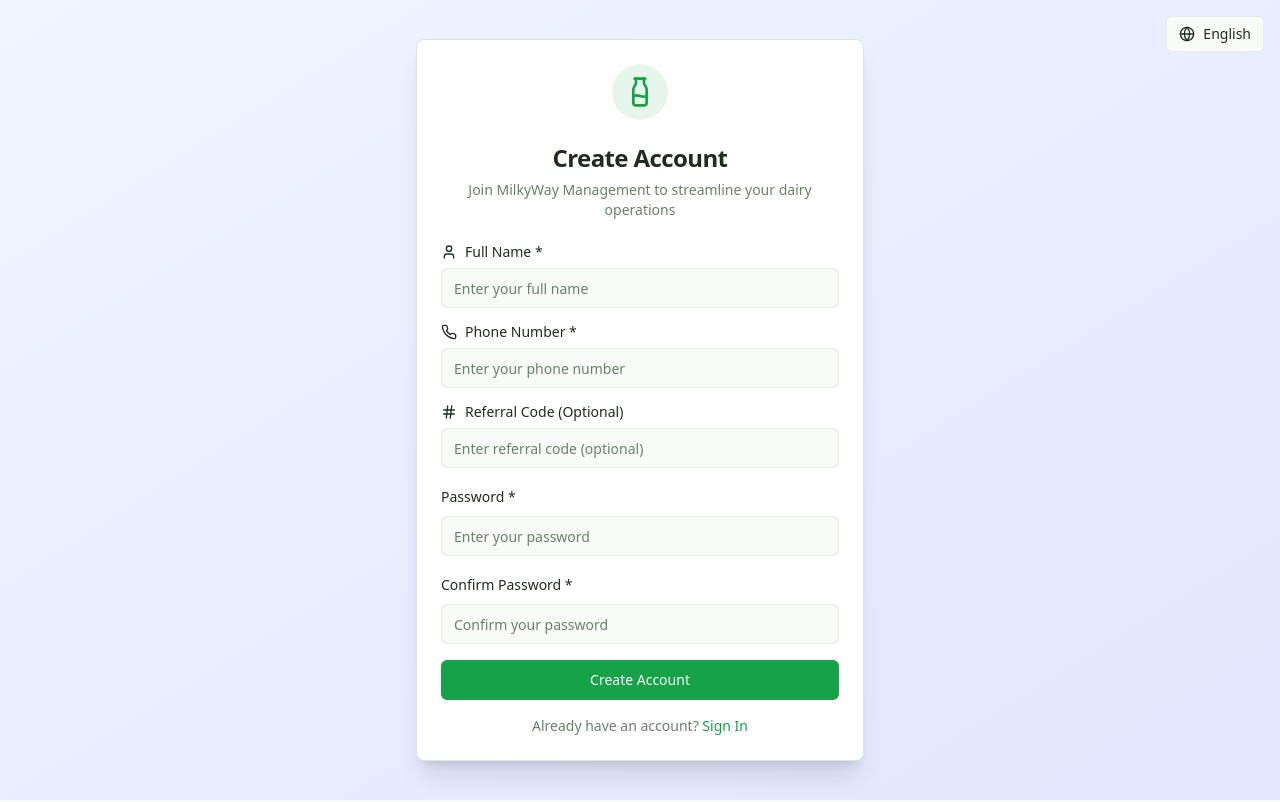
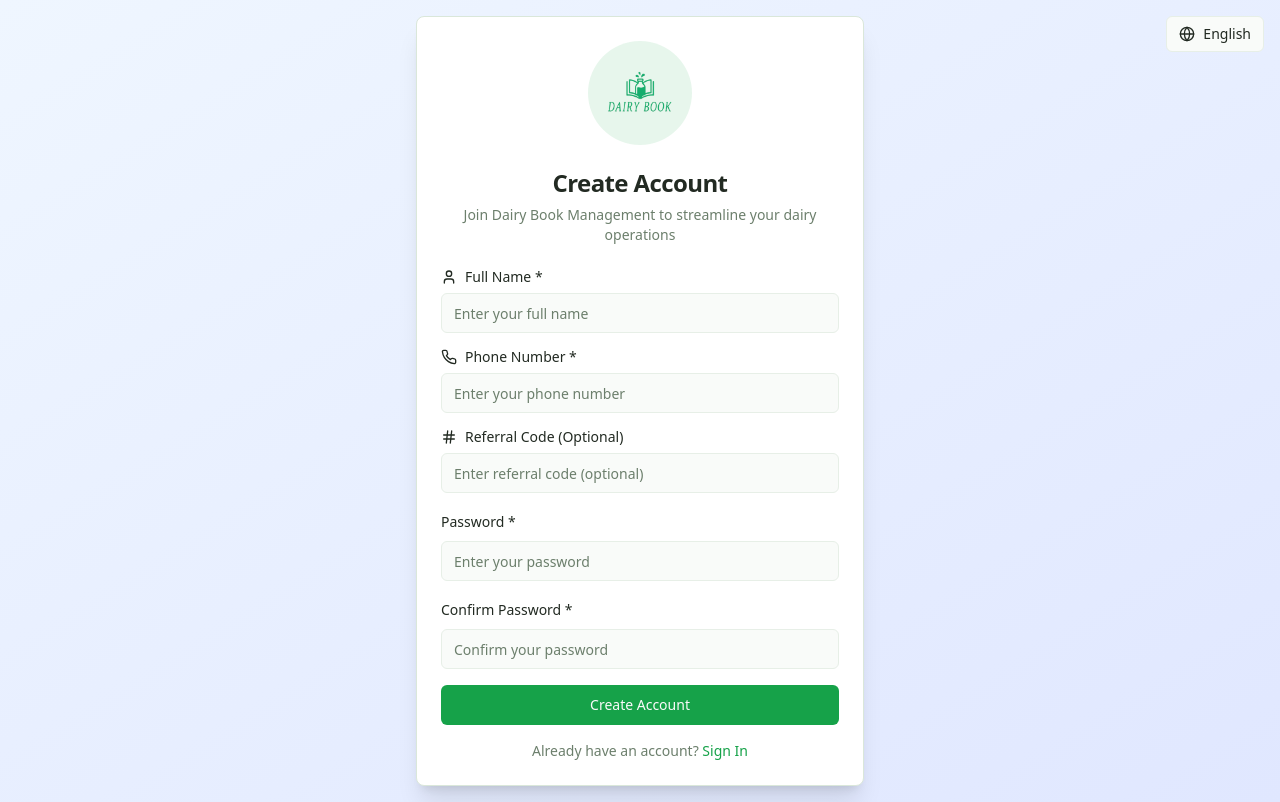
Before and after one commit to amitgiet/Daily-Milk-Frontend, a React (Vite) app: page /signup in a window 1280 px wide. Built offline with nearby package versions, Linux system fonts and the light colour scheme.

Commit message:
Logo chnaged
logo

```diff
--- a/index.html
+++ b/index.html
@@ -3,18 +3,9 @@
   <head>
     <meta charset="UTF-8" />
     <meta name="viewport" content="width=device-width, initial-scale=1.0" />
-    <title>milkyway-manage</title>
+    <title>Dairy Book</title>
     <meta name="description" content="Lovable Generated Project" />
     <meta name="author" content="Lovable" />
-
-    <meta property="og:title" content="milkyway-manage" />
-    <meta property="og:description" content="Lovable Generated Project" />
-    <meta property="og:type" content="website" />
-    <meta property="og:image" content="https://lovable.dev/opengraph-image-p98pqg.png" />
-
-    <meta name="twitter:card" content="summary_large_image" />
-    <meta name="twitter:site" content="@lovable_dev" />
-    <meta name="twitter:image" content="https://lovable.dev/opengraph-image-p98pqg.png" />
   </head>
 
   <body>
--- a/src/components/Layout.tsx
+++ b/src/components/Layout.tsx
@@ -111,7 +111,7 @@ export default function Layout() {
     navigate("/login");
   };
 
-  const userEmail = user?.name || user?.email || user?.phone || "admin@milkyway.com";
+  const userEmail = user?.name || user?.email || user?.phone || "admin@Dairy Book.com";
 
   return (
     <div className="min-h-screen bg-background">
@@ -131,7 +131,7 @@ export default function Layout() {
             <div className="flex items-center space-x-2">
               <Milk className="h-8 w-8 text-primary" />
               <span className="text-xl font-bold text-foreground">
-                DairyTrack
+                Dairy Book
               </span>
             </div>
             <Button
@@ -188,7 +188,7 @@ export default function Layout() {
             <div className="flex items-center space-x-2">
               <Milk className="h-8 w-8 text-primary" />
               <span className="text-xl font-bold text-foreground">
-                DairyTrack
+                Dairy Book
               </span>
             </div>
           </div>
--- a/src/locales/en.json
+++ b/src/locales/en.json
@@ -105,7 +105,7 @@
   },
   "signup": {
     "createAccount": "Create Account",
-    "createAccountDescription": "Join MilkyWay Management to streamline your dairy operations",
+    "createAccountDescription": "Join Dairy Book Management to streamline your dairy operations",
     "fullName": "Full Name",
     "fullNamePlaceholder": "Enter your full name",
     "phoneNumber": "Phone Number",
@@ -123,7 +123,7 @@
   },
   "dashboard": {
     "title": "Dashboard",
-    "welcome": "Welcome to MilkyWay Management",
+    "welcome": "Welcome to Dairy Book Management",
     "welcomeDescription": "Manage your dairy inventory and orders with ease",
     "addNewProduct": "Add New Product",
     "dailyReport": "Daily Report",
--- a/src/pages/Login.tsx
+++ b/src/pages/Login.tsx
@@ -17,7 +17,7 @@ import LanguageSwitcher from "@/components/LanguageSwitcher";
 import { useAuth } from "@/contexts/AuthContext";
 import { apiCall } from "@/lib/apiCall";
 import { allRoutes } from "@/lib/apiRoutes";
-import Logo from "../pages/logo.png"
+import Logo from "../pages/pnglogo.png"
 
 const Login = () => {
   const { t } = useTranslation();
@@ -165,13 +165,6 @@ const Login = () => {
     }
   };
 
-  const handleCloseContactAdmin = () => {
-    setShowContactAdmin(false);
-    setContactAdminError("");
-    setContactAdminSuccess(false);
-    resetContact();
-  };
-
   return (
     <div className="min-h-screen flex items-center justify-center bg-gradient-to-br from-background via-background to-muted/20 p-6">
       {/* Language Switcher */}
@@ -183,7 +176,7 @@ const Login = () => {
         <CardHeader className="text-center space-y-4">
           <div className="flex justify-center">
             <div className="bg-primary/10 p-3 rounded-full">
-              <img src={Logo} alt="Logo" className="h-8 w-8 text-primary" />
+              <img src={Logo} alt="Logo" className="h-20 w-20 text-primary" />
             </div>
           </div>
           <div>
@@ -293,13 +286,13 @@ const Login = () => {
             </p>
           </div>
 
-          <div className="mt-6 p-4 bg-muted/50 rounded-lg">
+          {/* <div className="mt-6 p-4 bg-muted/50 rounded-lg">
             <h4 className="text-sm font-medium text-foreground mb-2">{t('login.demoCredentials')}:</h4>
             <div className="text-sm text-muted-foreground space-y-1">
               <p><strong>{t('auth.phone')}:</strong> 9636044933</p>
               <p><strong>{t('auth.password')}:</strong> 12345678</p>
             </div>
-          </div>
+          </div> */}
         </CardContent>
       </Card>
       <Dialog open={showForgotPassword} onOpenChange={(open) => {
--- a/src/pages/Signup.tsx
+++ b/src/pages/Signup.tsx
@@ -12,6 +12,7 @@ import { useForm } from "react-hook-form";
 import { zodResolver } from "@hookform/resolvers/zod";
 import LanguageSwitcher from "@/components/LanguageSwitcher";
 import { useAuth } from "@/contexts/AuthContext";
+import Logo from "../pages/pnglogo.png"
 
 const signupSchema = z.object({
   name: z.string().min(2, "Full name must be at least 2 characters"),
@@ -84,7 +85,7 @@ export default function Signup() {
           <CardHeader className="text-center">
             <div className="flex justify-center mb-4">
               <div className="bg-primary/10 p-3 rounded-full">
-                <Milk className="h-8 w-8 text-primary" />
+                <img src={Logo} alt="Logo" className="h-20 w-20 text-primary" />
               </div>
             </div>
             <CardTitle className="text-2xl font-bold text-foreground">
```
Also changed, not shown: src/pages/pnglogo.png (added).
